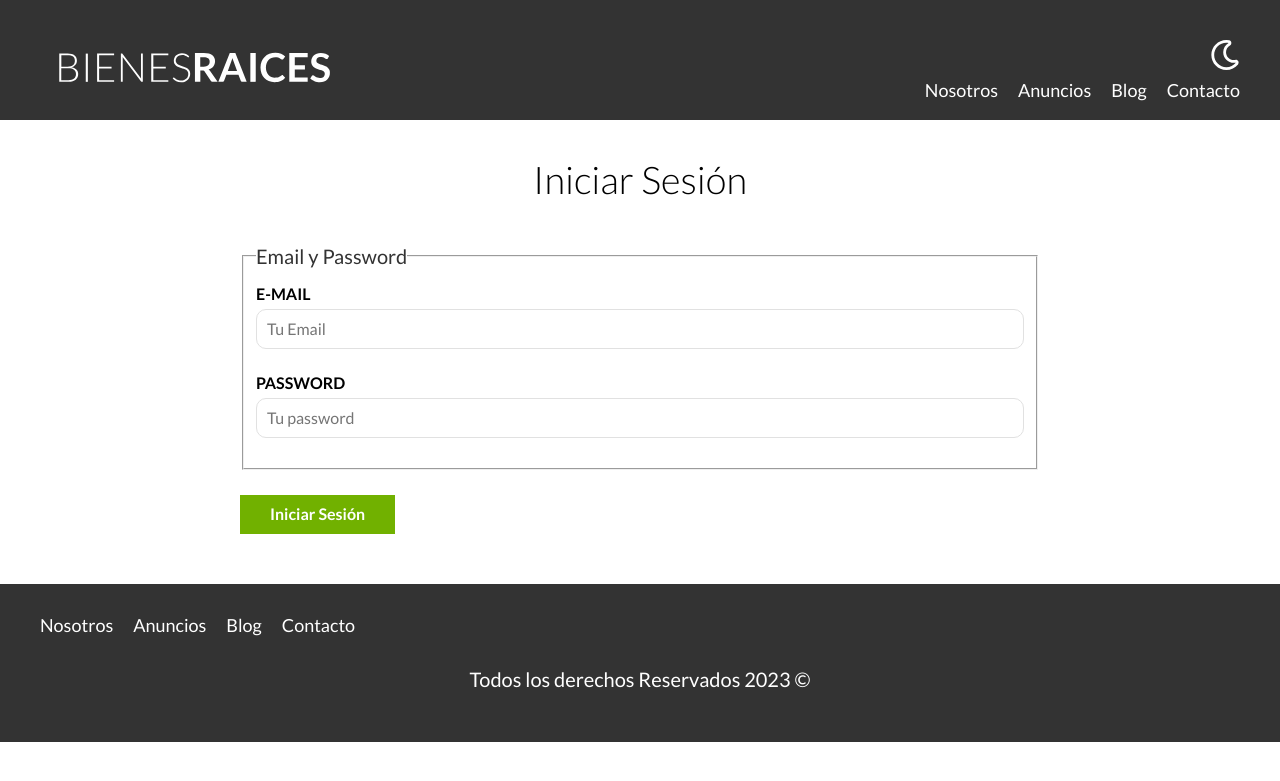
After one commit to kevinacuna0194/BienesRaices, a PHP site: page /login.php in a window 1280 px wide. The commit adds this page. Shown: the top 781 px of the page. Run offline with PHP 8.4, Linux system fonts and the light colour scheme.

Commit message:
Creando un formulario para autenticar

```diff
--- /dev/null
+++ b/login.php
@@ -0,0 +1,26 @@
+<?php
+require 'includes/funciones.php';
+incluirTemplate('header');
+?>
+
+<main class="contenedor seccion contenido-centrado">
+    <h1>Iniciar Sesión</h1>
+
+    <form class="formulario">
+        <fieldset>
+            <legend>Email y Password</legend>
+
+            <label for="email">E-mail</label>
+            <input type="email" placeholder="Tu Email" id="email">
+
+            <label for="password">Password</label>
+            <input type="password" placeholder="Tu password" id="password">
+        </fieldset>
+
+        <input type="submit" value="Iniciar Sesión" class="boton boton-verde">
+    </form>
+</main>
+
+<?php
+incluirTemplate('footer');
+?>
--- a/src/scss/layout/_footer.scss
+++ b/src/scss/layout/_footer.scss
@@ -1,6 +1,7 @@
 .footer {
     padding: calc($separacion / 2) 0 ;
     background-color: $grisOscuro;
+    margin-top: calc($separacion / 2);
     margin-bottom: 0;
 
     .contenedor-footer {
```
Also changed, not shown: build/css/app.css, 1 other file.
